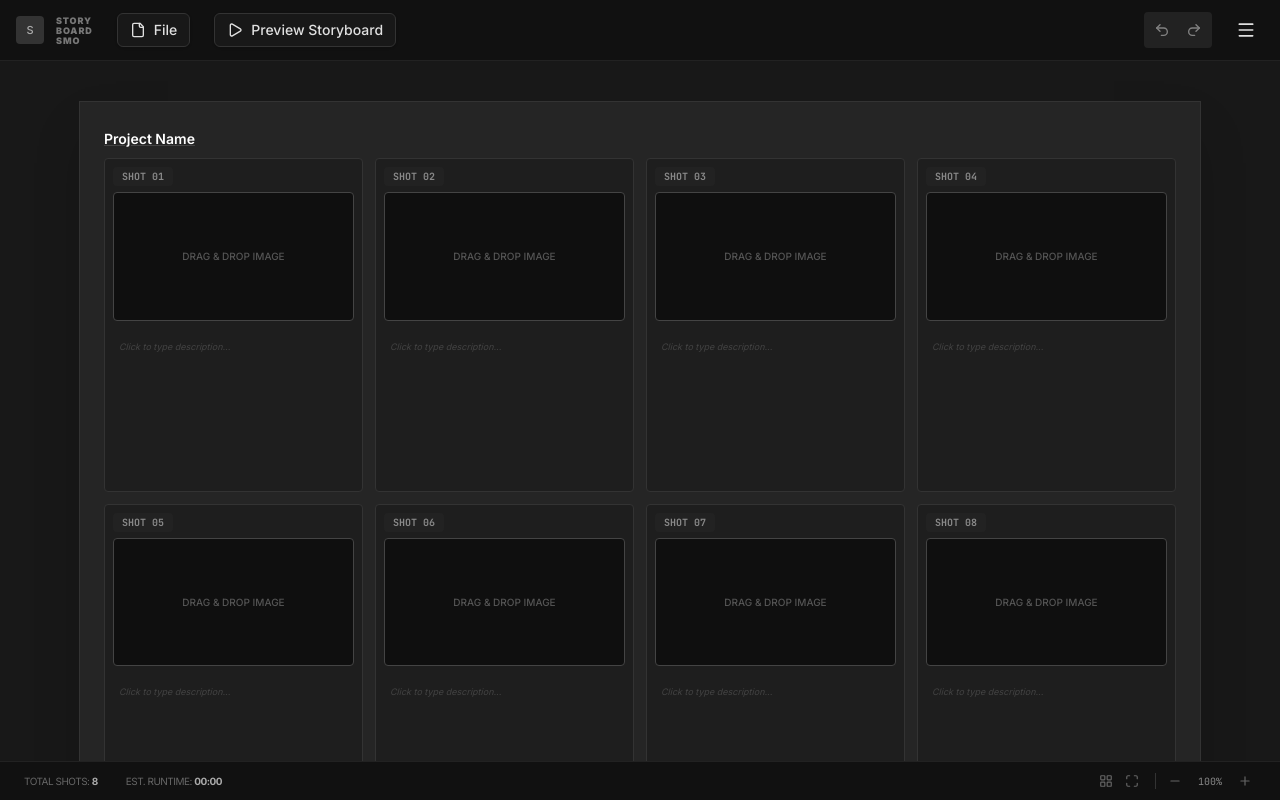
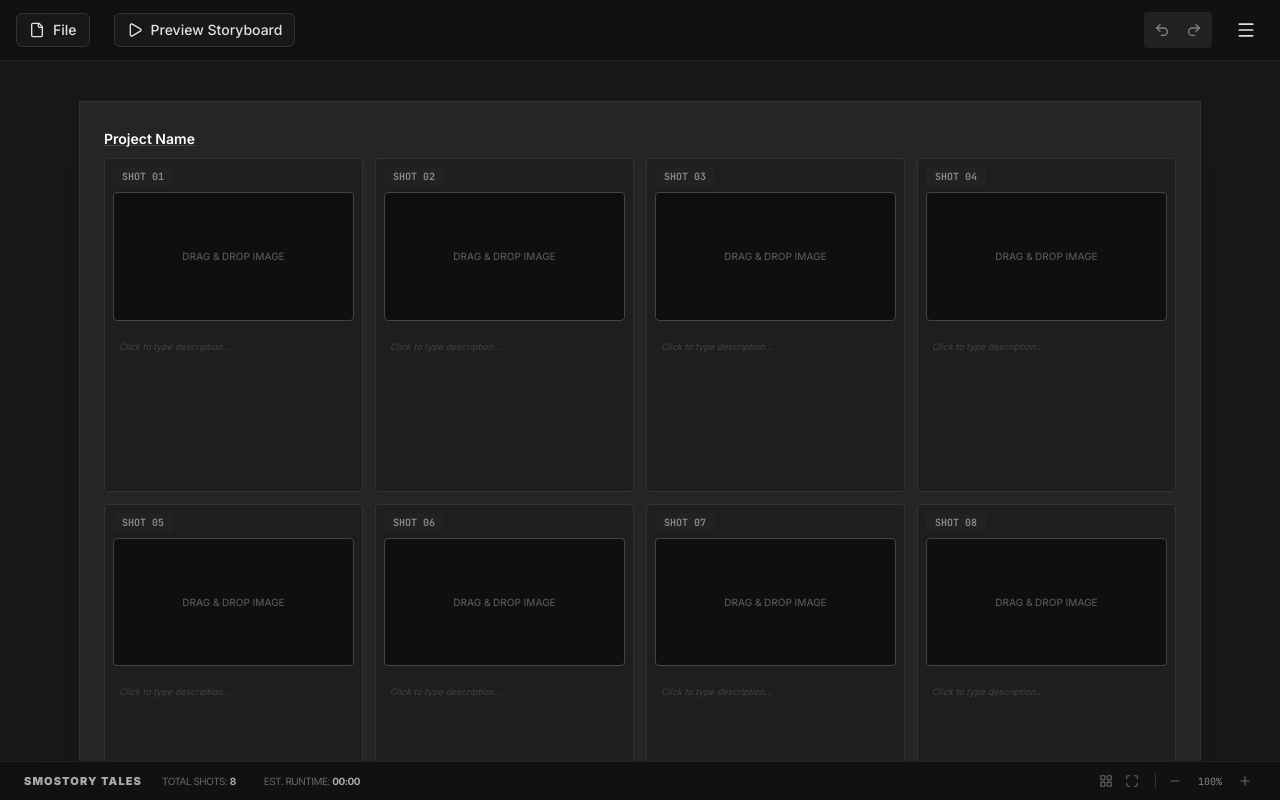
Before and after one commit to SMOSTORY/Storyboard-Smo, a React (Vite) app: page / in a window 1280 px wide. Built offline with nearby package versions, Linux system fonts and the light colour scheme; a web font is replaced by a local one.

Commit message:
refactor: update branding in layout and toolbar
Remove redundant header branding from the toolbar and move the application name to the footer to streamline the UI.

```diff
--- a/src/App.tsx
+++ b/src/App.tsx
@@ -37,6 +37,7 @@ export default function App() {
       {currentView === 'storyboard' ? <StoryboardGrid /> : <BookLayout />}
       <footer className="bg-[#111] border-t border-[#222] px-4 sm:px-6 py-2 flex flex-col sm:flex-row sm:items-center justify-between shrink-0 gap-2 sm:gap-0">
         <div className="flex items-center gap-3 sm:space-x-4">
+          <div className="text-[10px] sm:text-[11px] text-[#AAA] font-black tracking-widest uppercase flex items-center mr-2">SMOSTORY Tales</div>
           <div className="text-[9px] sm:text-[10px] text-[#666] uppercase tracking-tighter">Total Shots: <span className="text-[#AAA] font-bold">{shots.length}</span></div>
           <div className="text-[9px] sm:text-[10px] text-[#666] uppercase tracking-tighter">Est. Runtime: <span className="text-[#AAA] font-bold">{estimatedRuntime}</span></div>
         </div>
--- a/src/components/Toolbar.tsx
+++ b/src/components/Toolbar.tsx
@@ -117,17 +117,6 @@ export function Toolbar() {
     <>
       <header className="flex items-center justify-between px-4 py-3 border-b border-[#222] bg-[#111] z-50 shrink-0">
         <div className="flex items-center space-x-6">
-          <div className="flex items-center space-x-3">
-            <div className="w-7 h-7 bg-[#333] rounded flex items-center justify-center font-medium text-[#AAA] text-[11px] shrink-0">S</div>
-            <h1 className="text-[9px] font-black tracking-widest text-[#777] uppercase flex items-center mt-0.5 leading-[1.1]">
-              <span className="flex flex-col text-left">
-                <span>Story</span>
-                <span>board</span>
-                <span>SMO</span>
-              </span>
-            </h1>
-          </div>
-
           <div className="relative" ref={fileMenuRef}>
             <button
               onClick={() => setIsFileMenuOpen(!isFileMenuOpen)}
```
